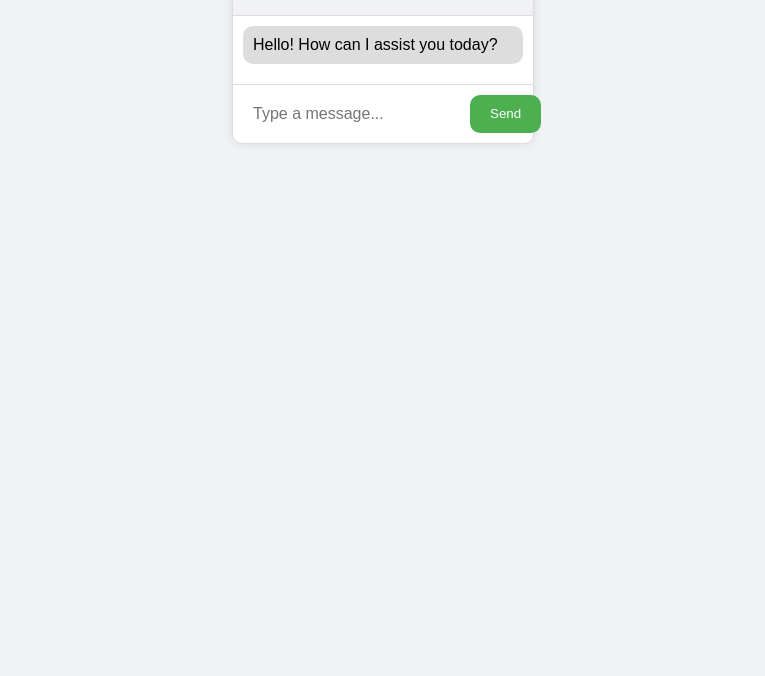
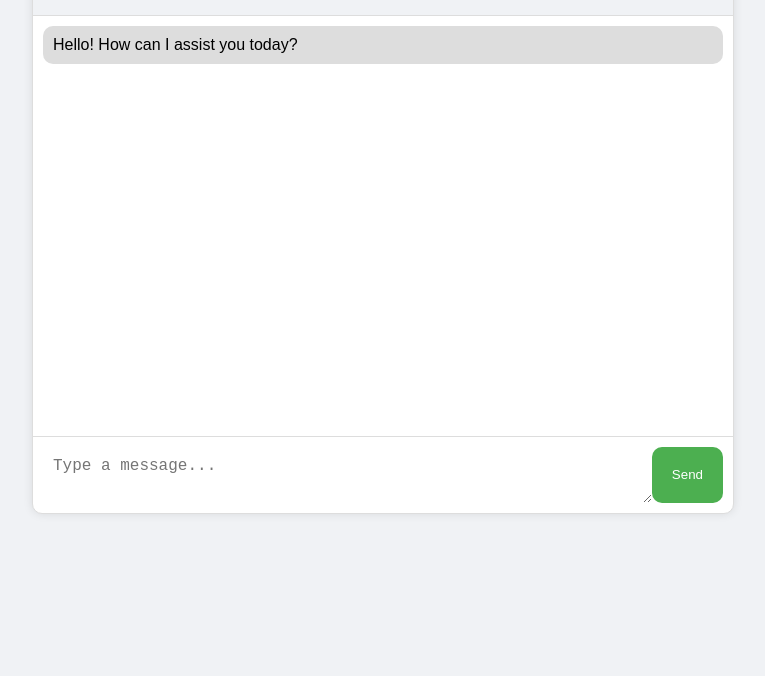
Before and after one commit to efkidgamer/Efkidai, a website: page public/index.html in a window 1280 px wide. Shown: the part 124-800 px from the top of the page, without its empty margins (257-1022 px from the left). Drawn offline with Linux system fonts and the light colour scheme.

Commit message:
Update index.html

```diff
--- a/public/index.html
+++ b/public/index.html
@@ -5,13 +5,13 @@
   <meta name="viewport" content="width=device-width, initial-scale=1.0">
   <title>ChatBot</title>
   <style>
-body {
+    body {
   font-family: Arial, sans-serif;
   background-color: #f0f2f5;
 }
 
 .chat-container {
-  width: 300px;
+  width: 700px;
   margin: 50px auto;
   background-color: #fff;
   border: 1px solid #ddd;
@@ -28,13 +28,15 @@ body {
 .chat-messages {
   padding: 10px;
   overflow-y: auto;
-  max-height: 400px;
+  height: 400px;
+
 }
 
 .message {
   margin-bottom: 10px;
   padding: 10px;
   border-radius: 10px;
+  word-break: break-word;
 }
 
 .user-message {
@@ -58,6 +60,9 @@ body {
   border: none;
   border-radius: 10px;
   font-size: 16px;
+  resize: vertical;
+  overflow-y: auto;
+  max-height: 100px;
 }
 
 #send-button {
@@ -72,7 +77,7 @@ body {
 #send-button:hover {
   background-color: #3e8e41;
 }
-</style>
+  </style>
 </head>
 <body>
   <div class="chat-container">
@@ -85,7 +90,7 @@ body {
       </div>
     </div>
     <div class="chat-input">
-      <input type="text" id="message-input" placeholder="Type a message...">
+      <textarea id="message-input" placeholder="Type a message..."></textarea>
       <button id="send-button">Send</button>
     </div>
   </div>
```
